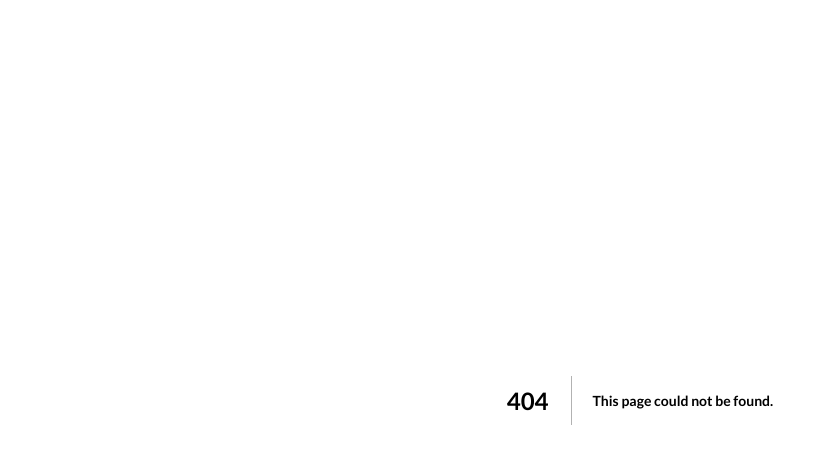
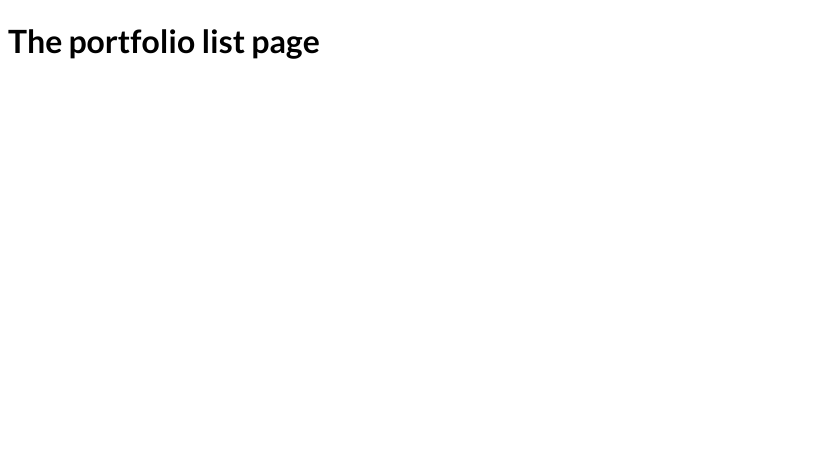
Before and after one commit to nishanbudhathoki2266/NextJs-RND, a Next.js app: page /portfolio/list in a window 1280 px wide. Before the commit this address had no page. Shown: the top 450 px of the page, without its empty margins (0-828 px from the left). Built offline with nearby package versions, Linux system fonts and the light colour scheme.

Commit message:
Worked with nested paths and routes

```diff
--- /dev/null
+++ b/src/pages/portfolio/list.js
@@ -0,0 +1,11 @@
+import React from "react";
+
+const ListPage = () => {
+  return (
+    <div>
+      <h1>The portfolio list page</h1>
+    </div>
+  );
+};
+
+export default ListPage;
```
Also changed, not shown: src/pages/portfolio/index.js (added, +11 -0 lines).
